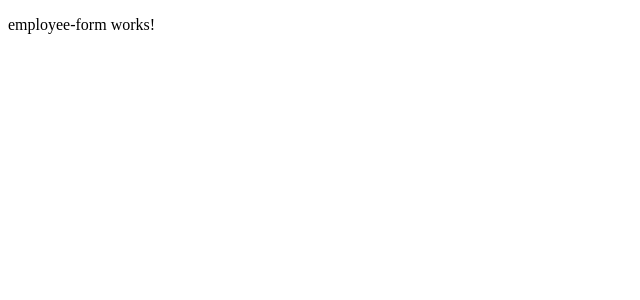
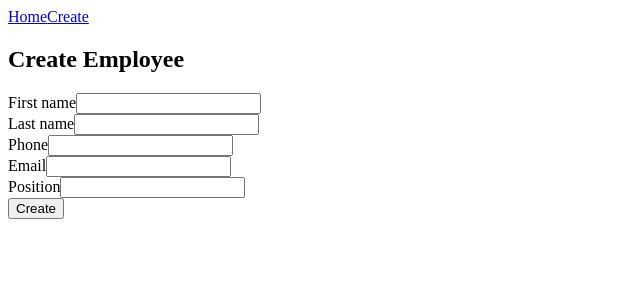
Before and after one commit to Adam2318/EmployeeManagementApp, an Angular app in the folder employee-management-app/: page /create in a window 1280 px wide. Shown: the top 300 px of the page, without its empty margins (0-640 px from the left). Built offline with nearby package versions, Linux system fonts and the light colour scheme.

Commit message:
Deleting an employee

```diff
--- a/employee-management-app/src/app/app.html
+++ b/employee-management-app/src/app/app.html
@@ -1 +1,7 @@
+<nav>
+    <a routerLink="/">Home</a>
+    <a routerLink="/create">Create</a>
+
+</nav>
+
 <router-outlet />
--- a/employee-management-app/src/app/app.ts
+++ b/employee-management-app/src/app/app.ts
@@ -1,10 +1,10 @@
 import { Component, signal } from '@angular/core';
-import { RouterOutlet } from '@angular/router';
+import { RouterModule, RouterOutlet } from '@angular/router';
 import { EmployeeTable } from './employee-table/employee-table';
 
 @Component({
   selector: 'app-root',
-  imports: [RouterOutlet, EmployeeTable],
+  imports: [RouterOutlet, EmployeeTable, RouterModule],
   templateUrl: './app.html',
   styleUrl: './app.css'
 })
--- a/employee-management-app/src/app/employee-form/employee-form.html
+++ b/employee-management-app/src/app/employee-form/employee-form.html
@@ -1 +1,32 @@
-<p>employee-form works!</p>
+<h2>Create Employee</h2>
+
+@if (errorMessage)
+{
+<div>
+    {{errorMessage}}
+</div>
+}
+
+
+<form (ngSubmit)="onSubmit()">
+    <div>
+        <label>First name</label>
+        <input type="text" name="firstName" [(ngModel)]="employee.firstName"/>
+    </div><div>
+        <label>Last name</label>
+        <input type="text" name="firstName" [(ngModel)]="employee.lastName"/>
+    </div>
+    <div>
+        <label>Phone</label>
+        <input type="phone" name="firstName" [(ngModel)]="employee.phone"/>
+    </div>
+    <div>
+        <label>Email</label>
+        <input type="email" name="firstName" [(ngModel)]="employee.email"/>
+    </div>
+    <div>
+        <label>Position</label>
+        <input type="text" name="firstName" [(ngModel)]="employee.position"/>
+    </div>
+    <button type = "submit">Create</button>
+</form>
--- a/employee-management-app/src/app/employee-form/employee-form.ts
+++ b/employee-management-app/src/app/employee-form/employee-form.ts
@@ -1,11 +1,38 @@
 import { Component } from '@angular/core';
+import { FormsModule } from '@angular/forms';
+import { Employee } from '../../models/employee';
+import { EmployeeService } from '../employee.service';
+import { Router } from '@angular/router';
 
 @Component({
   selector: 'app-employee-form',
-  imports: [],
+  imports: [FormsModule],
   templateUrl: './employee-form.html',
   styleUrl: './employee-form.css',
 })
 export class EmployeeForm {
+  employee: Employee = {
+    id: 0,
+    firstName: '',
+    lastName: '',
+    phone: '',
+    email: '',
+    position: ''
+  }
 
+  errorMessage: string = "";
+
+  constructor(private employeeService: EmployeeService, private router: Router) {}
+
+  onSubmit(): void {
+    this.employeeService.createEmployee(this.employee)
+      .subscribe({
+        next: (response) => {
+          this.router.navigate(['/'])
+        },
+        error: (err) => {
+          this.errorMessage = `Error occured : ${err.status}`;
+        }
+      });
+  }
 }
--- a/employee-management-app/src/app/employee-table/employee-table.html
+++ b/employee-management-app/src/app/employee-table/employee-table.html
@@ -21,6 +21,9 @@
         <td>{{ employee.phone }}</td>
         <td>{{ employee.email }}</td>
         <td>{{ employee.position }}</td>
+        <td>
+          <button (click)="deleteEmployee(employee.id)">Delete</button>
+        </td>
       </tr>
     }
   </tbody>
--- a/employee-management-app/src/app/employee-table/employee-table.ts
+++ b/employee-management-app/src/app/employee-table/employee-table.ts
@@ -21,4 +21,15 @@ export class EmployeeTable {
     });
   }
 
+  deleteEmployee(id: number): void {
+    this.employeeService.deleteEmployee(id).subscribe({
+      next: (response) => {
+        this.employees = this.employees.filter(e => e.id != id);
+      },
+      error: (err) => {
+        console.log('Error deleting employee', err);
+      }
+    });
+  }
+
 }
--- a/employee-management-app/src/app/employee.service.ts
+++ b/employee-management-app/src/app/employee.service.ts
@@ -15,4 +15,12 @@ export class EmployeeService {
   getEmployees(): Observable<Employee[]> {
     return this.http.get<Employee[]>(this.apiUrl);
   }
+
+  createEmployee(employee: Employee): Observable<Employee> {
+    return this.http.post<Employee>(this.apiUrl, employee);
+  }
+
+  deleteEmployee(id: number): Observable<void> {
+    return this.http.delete<void>(`${this.apiUrl}/${id}`);
+  }
 }
```
